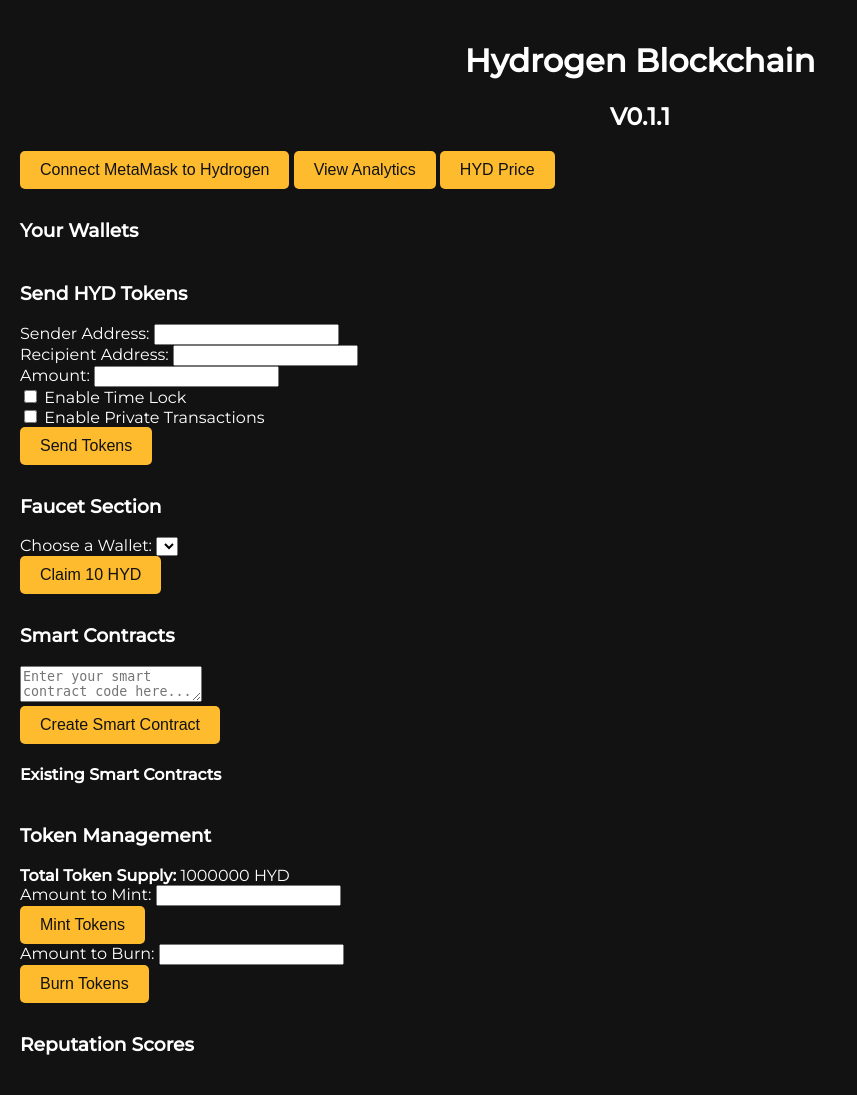
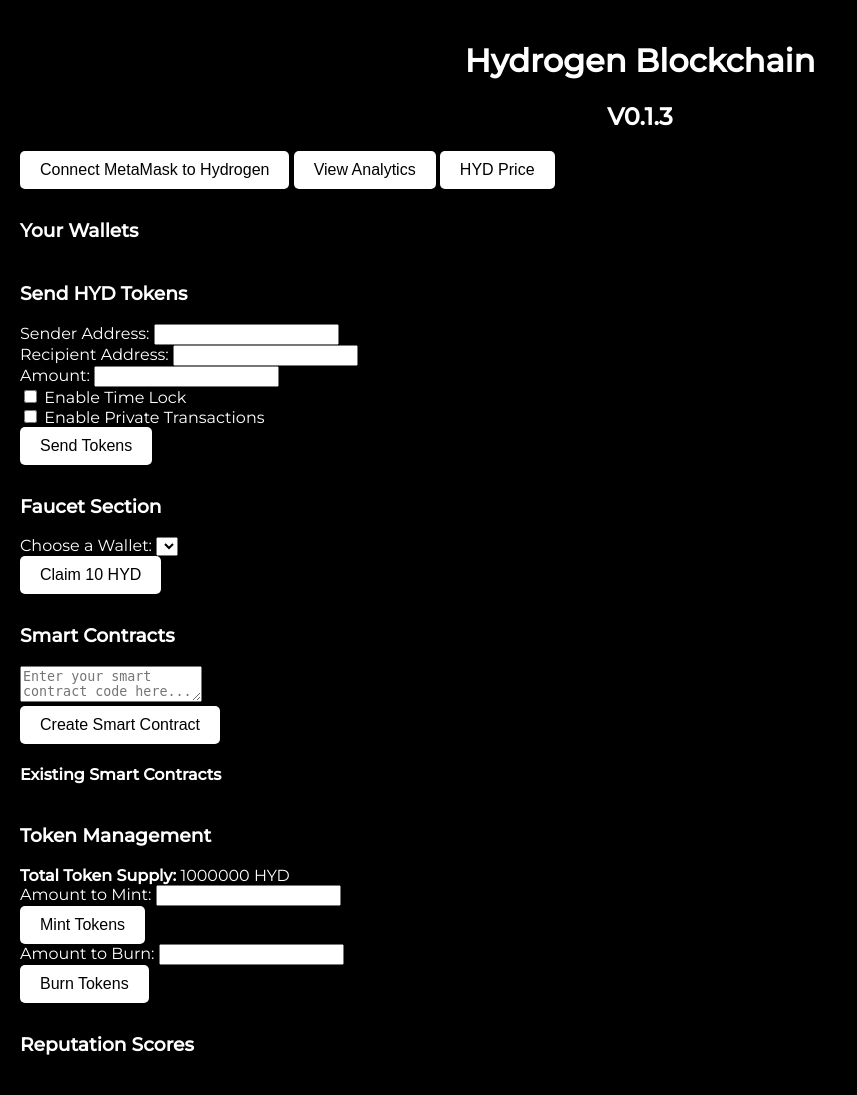
Before and after one commit to Hydrogen-hyd/Hydrogen, a Flask app: page / in a window 1280 px wide. Shown: the whole page, without its empty margins (0-857 px from the left). Run offline with Flask 3, Linux system fonts and the light colour scheme; lists and menus that the app fills with data are empty.

Commit message:
Update index.html

```diff
--- a/.code/templates/index.html
+++ b/.code/templates/index.html
@@ -8,7 +8,7 @@
     <style>
         body {
             font-family: 'Montserrat', sans-serif;
-            background: #121212;
+            background: #000;
             color: #fff;
             margin: 0;
             padding: 0;
@@ -24,32 +24,36 @@
             padding: 0;
         }
         .wallets li, .smart-contracts li {
-            background: rgba(0, 0, 0, 0.7);
+            background: #111;
             margin-bottom: 10px;
             padding: 15px;
             border-radius: 8px;
+            border: 1px solid #333;
         }
         h1, h2 {
             text-align: center;
+            color: #fff;
         }
         h3 {
             margin-top: 30px;
+            color: #fff;
         }
         button {
-            background: #fdbb2d;
+            background: #fff;
             border: none;
-            color: #121212;
+            color: #000;
             padding: 10px 20px;
             font-size: 16px;
             cursor: pointer;
             border-radius: 5px;
-            transition: background 0.3s;
+            transition: background 0.3s, color 0.3s;
         }
         button:hover {
-            background: #f16b2f;
+            background: #333;
+            color: #fff;
         }
         a {
-            color: #fdbb2d;
+            color: #fff;
             text-decoration: none;
         }
     </style>
@@ -57,7 +61,7 @@
 <body>
     <div class="container">
         <h1>Hydrogen Blockchain</h1>
-        <h2>V0.1.1</h2>
+        <h2>V0.1.3</h2>
         <button onclick="connectWallet()" class="connect-wallet-btn">Connect MetaMask to Hydrogen</button>
         <a href="/analytics"><button>View Analytics</button></a>
         <a href="/hyd_price"><button>HYD Price</button></a>
```
